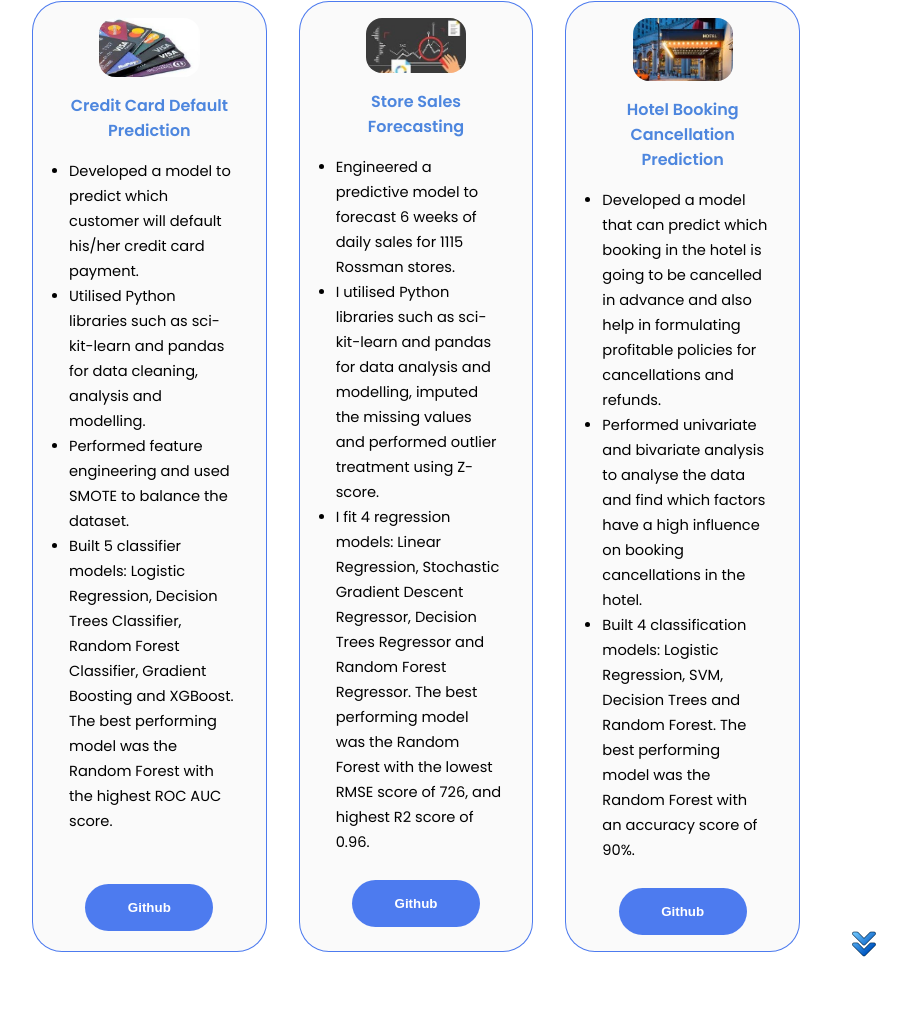
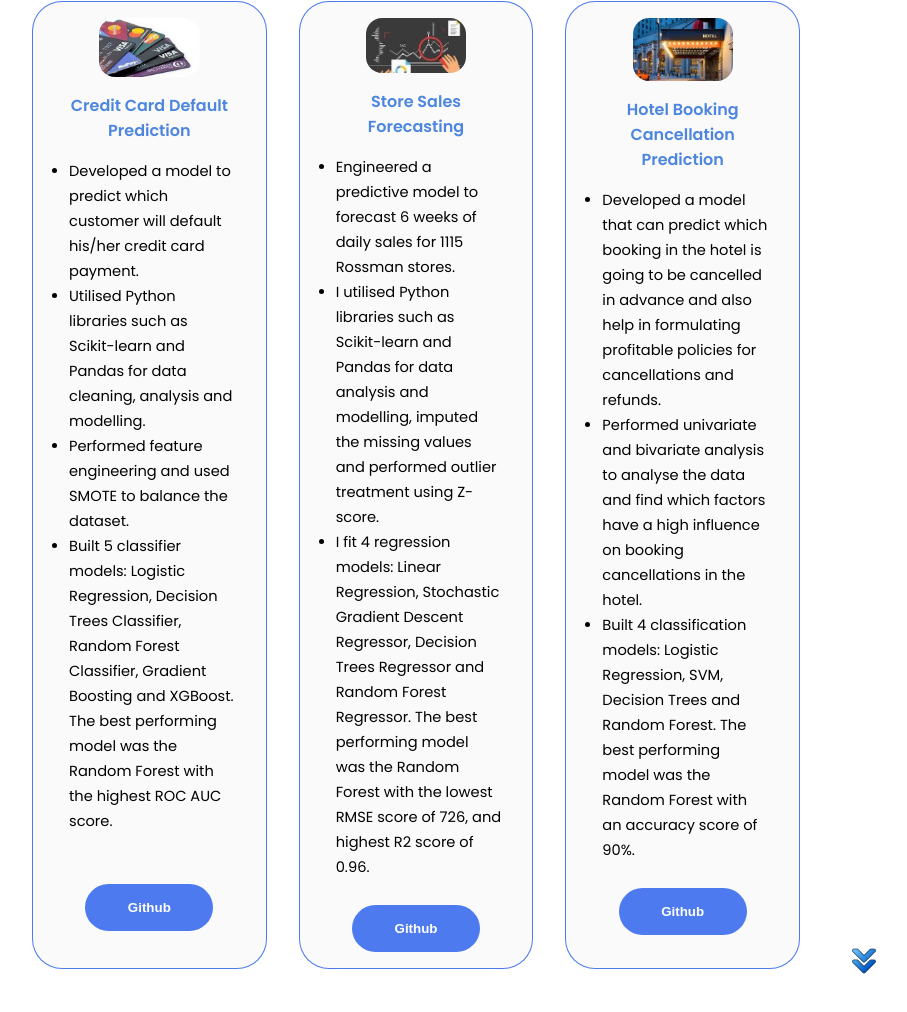
Before and after one commit to swariara/swariara.github.io, a plain HTML site: page index.html in a window 1280 px wide. Shown: the part 2777-3789 px from the top of the page, without its empty margins (224-1131 px from the left). Drawn offline with Linux system fonts and the light colour scheme.

Commit message:
Update index.html

```diff
--- a/index.html
+++ b/index.html
@@ -222,7 +222,7 @@
                     Developed a model to predict which customer will default his/her credit card payment.
                     </li>
                      <li>
-                        Utilised Python libraries such as sci-kit-learn and pandas for data cleaning, analysis and modelling.
+                        Utilised Python libraries such as Scikit-learn and Pandas for data cleaning, analysis and modelling.
                      </li>
                      <li>
                         Performed feature engineering and used SMOTE to balance the dataset.
@@ -253,7 +253,7 @@
                             Engineered a predictive model to forecast 6 weeks of daily sales for 1115 Rossman stores.
                         </li>
                         <li>
-                            I utilised Python libraries such as sci-kit-learn and pandas for data analysis and modelling, imputed the missing values and performed outlier treatment using Z-score.
+                            I utilised Python libraries such as Scikit-learn and Pandas for data analysis and modelling, imputed the missing values and performed outlier treatment using Z-score.
                         </li>
                         <li>
                         I fit 4 regression models: Linear Regression, Stochastic Gradient Descent Regressor, Decision Trees Regressor and Random Forest Regressor. The best performing model was the Random Forest with the lowest RMSE score of 726, and highest R2 score of 0.96.
```
